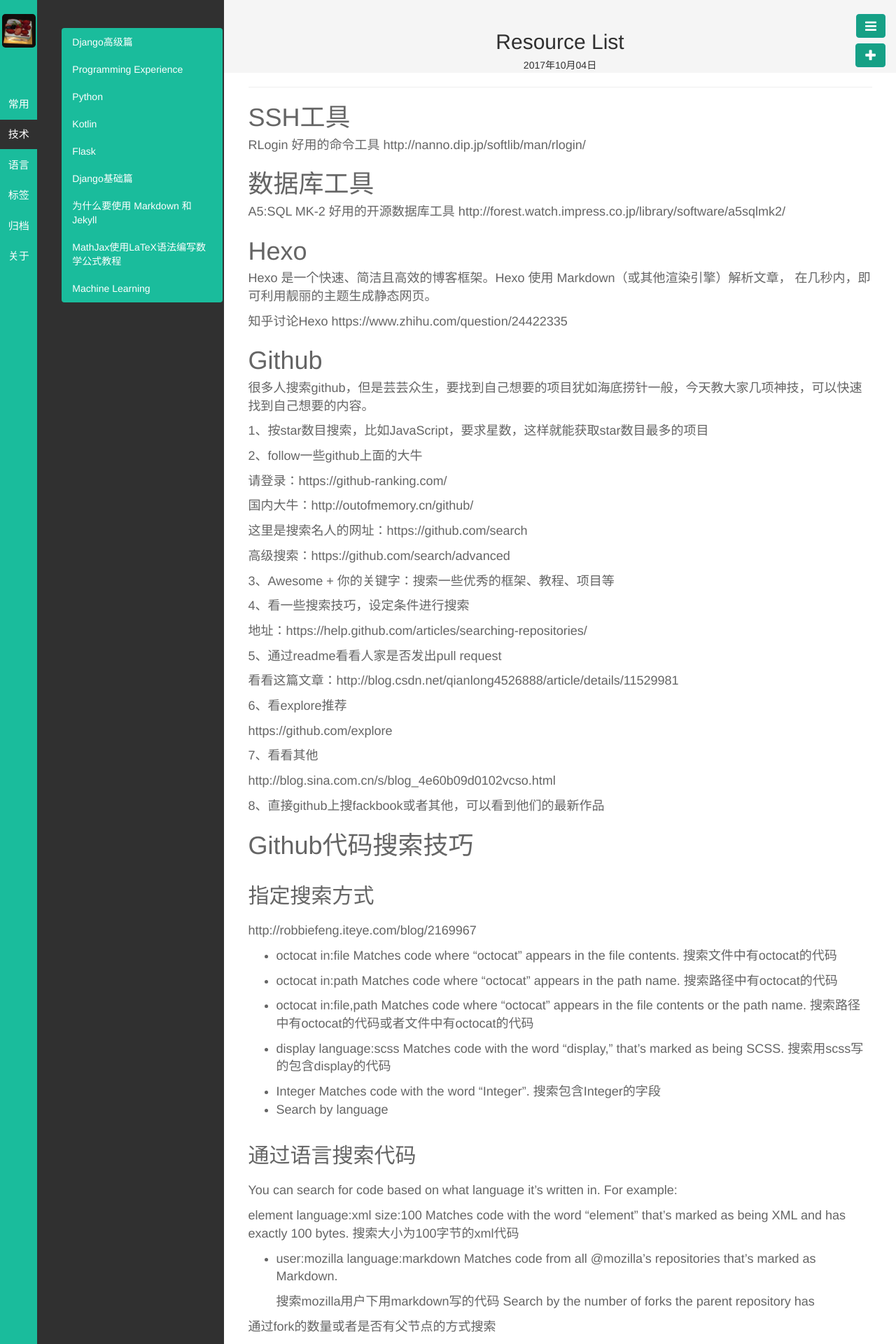
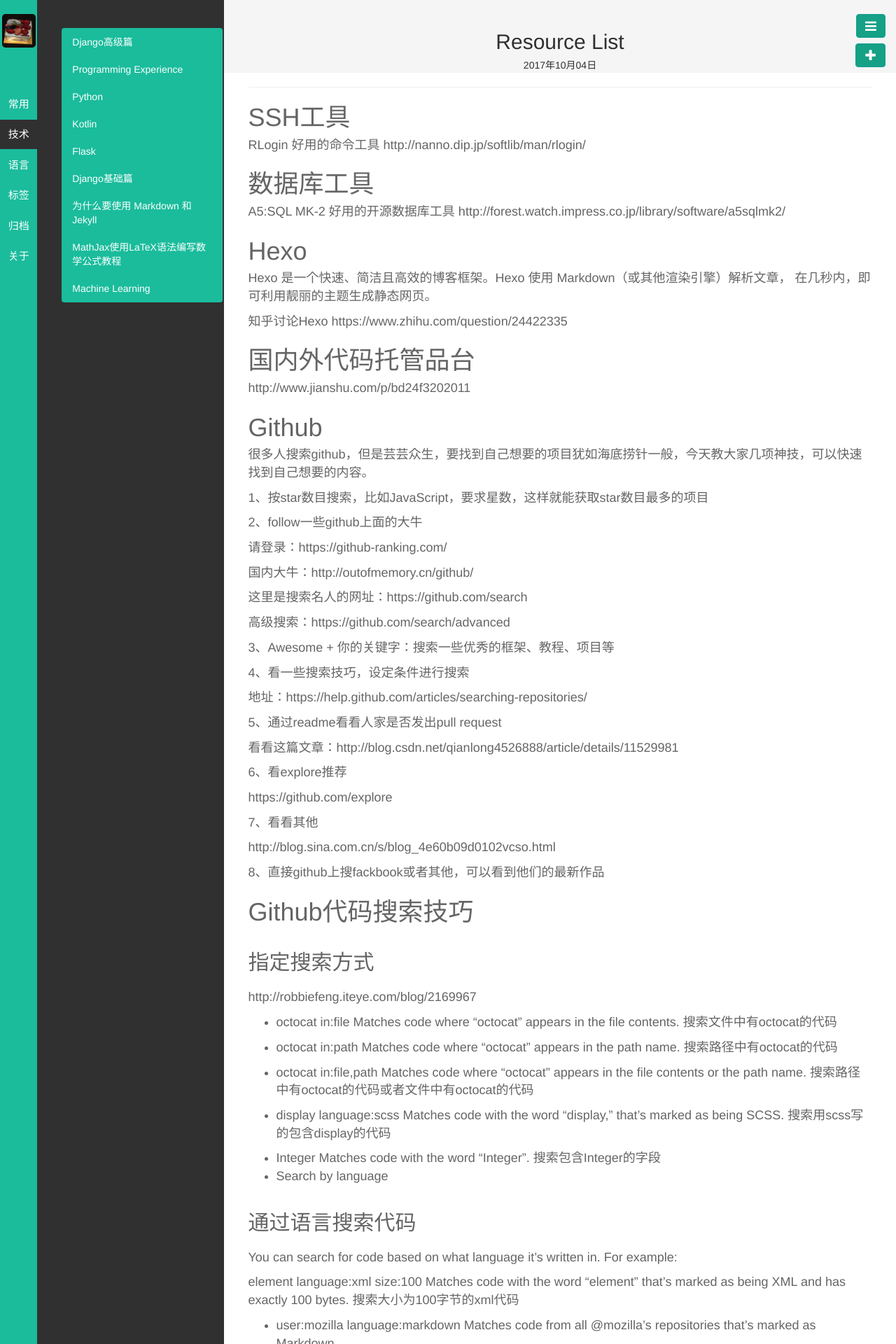
Before and after one commit to kyoyo/kyoyo.github.io, a Jekyll site: the page built from _posts/常用/2017-10-04-ResourceList.md, in a window 1280 px wide. Shown: the top 1920 px of the page at 70% size. Built offline with Jekyll 4.4.1, drawn with Linux system fonts in a browser that asks for light colours; Markdown is read by kramdown in place of the engine named in the settings.

Commit message:
Update 2017-10-04-ResourceList.md

```diff
--- a/_posts/常用/2017-10-04-ResourceList.md
+++ b/_posts/常用/2017-10-04-ResourceList.md
@@ -23,6 +23,10 @@ Hexo 是一个快速、简洁且高效的博客框架。Hexo 使用 Markdown（
 知乎讨论Hexo
 https://www.zhihu.com/question/24422335
 
+
+# 国内外代码托管品台
+
+http://www.jianshu.com/p/bd24f3202011
 # Github
 很多人搜索github，但是芸芸众生，要找到自己想要的项目犹如海底捞针一般，今天教大家几项神技，可以快速找到自己想要的内容。
 
```
